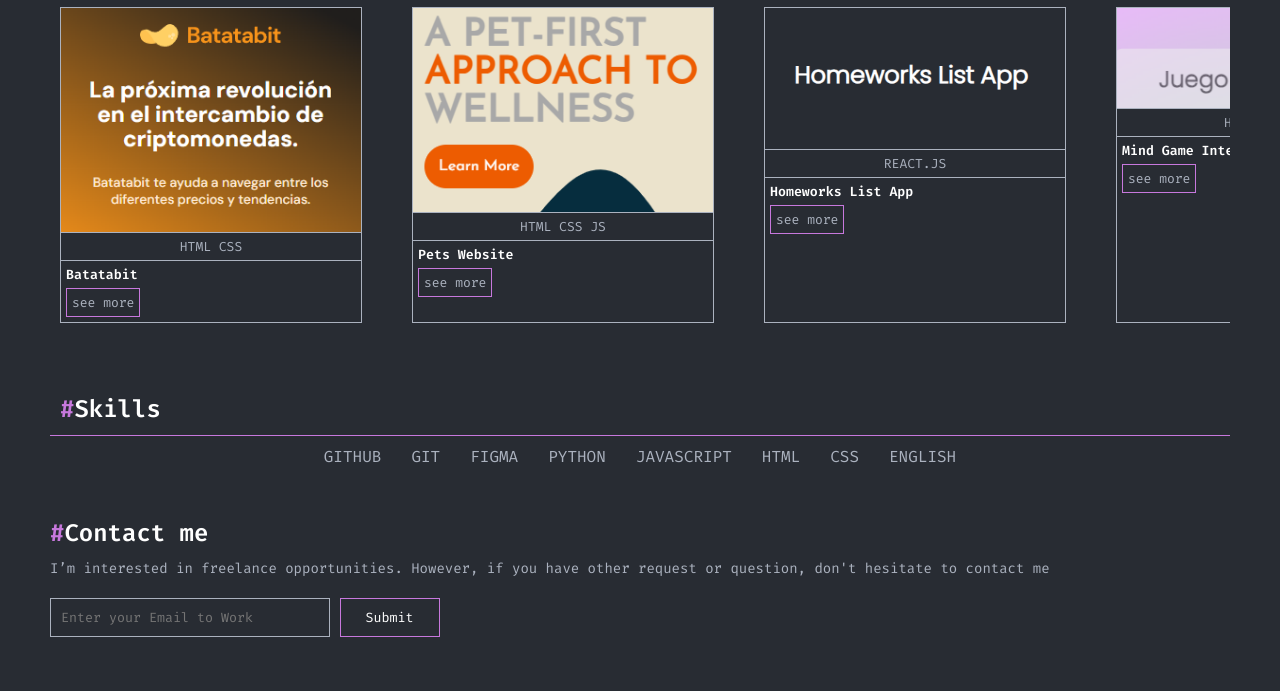
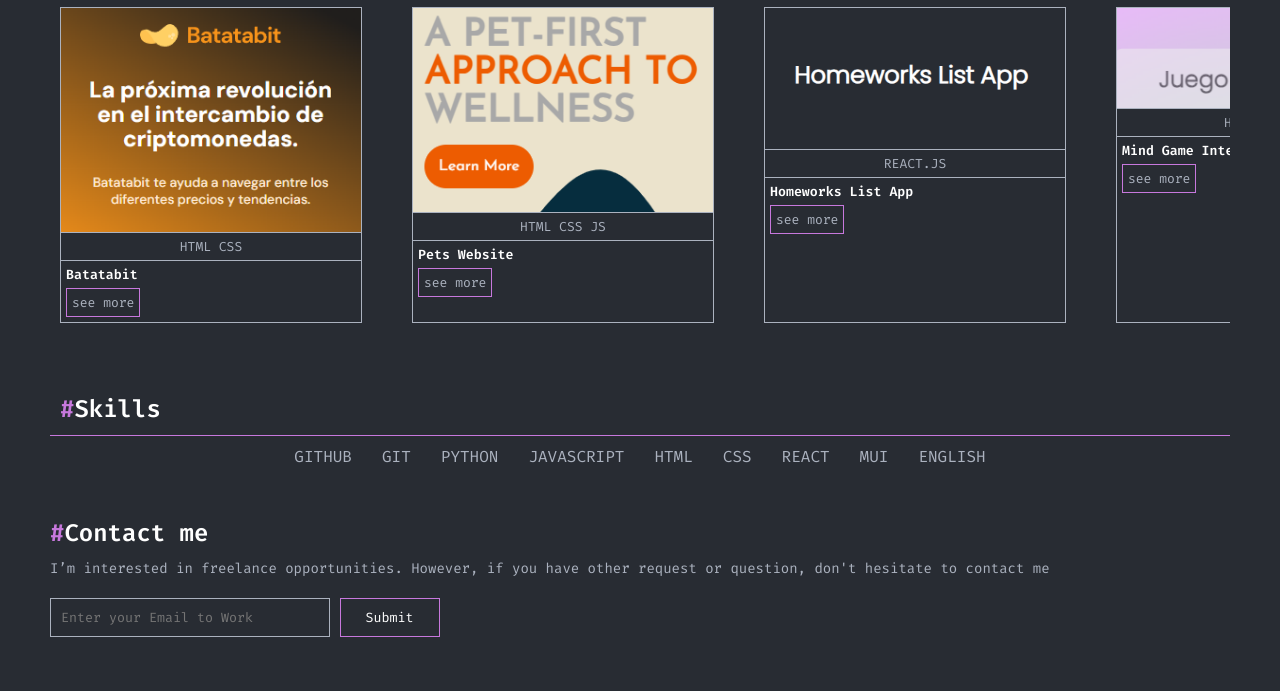
Before and after one commit to samisosa10/mi-portafolio, a plain HTML site: page index.html in a window 1280 px wide. Shown: the part 597-1288 px from the top of the page. Drawn offline with nearby package versions, Linux system fonts and the light colour scheme.

Commit message:
skills updated

```diff
--- a/index.html
+++ b/index.html
@@ -124,11 +124,12 @@
                 <ul class="list-skills">
                     <li>GITHUB</li>
                     <li>GIT</li>
-                    <li>FIGMA</li>
                     <li>PYTHON</li>
                     <li>JAVASCRIPT</li>
                     <li>HTML</li>
                     <li>CSS</li>
+                    <li>REACT</li>
+                    <li>MUI</li>
                     <li>ENGLISH</li>
                 </ul>
             </div>
```
